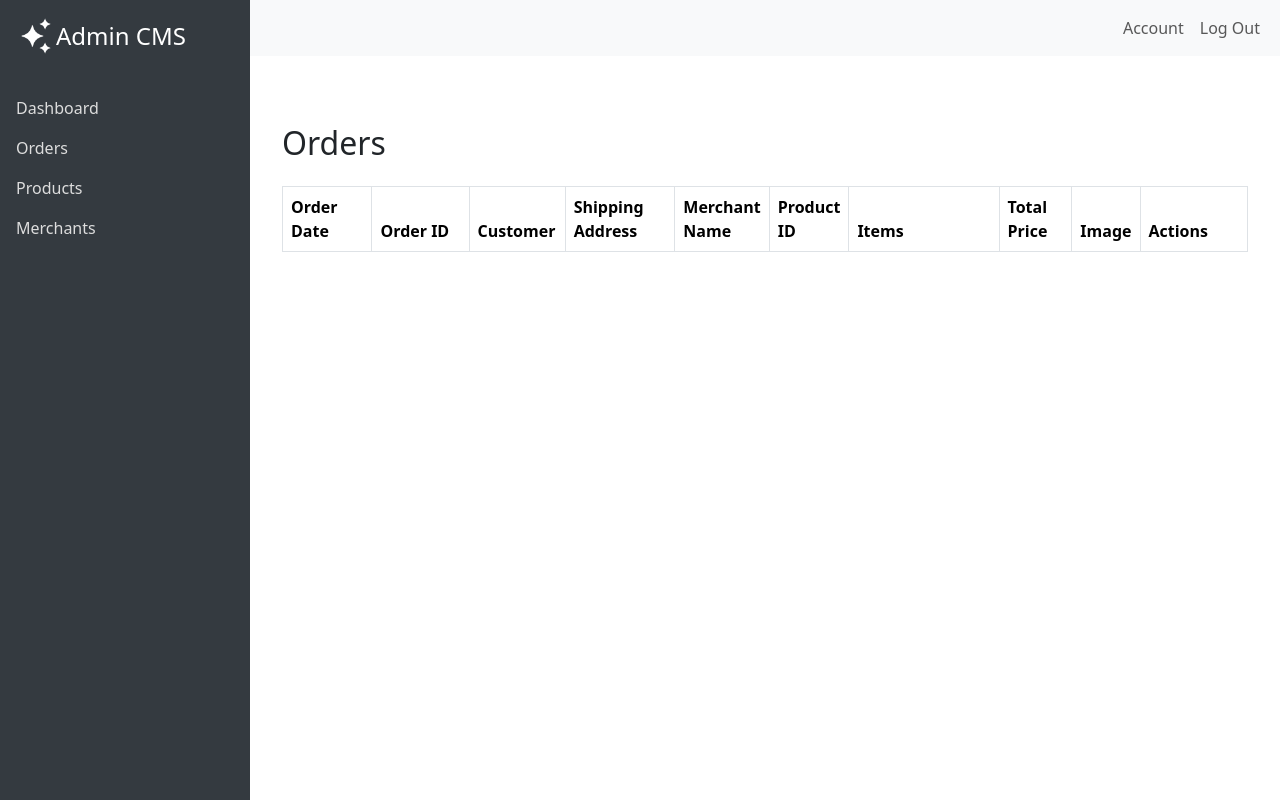
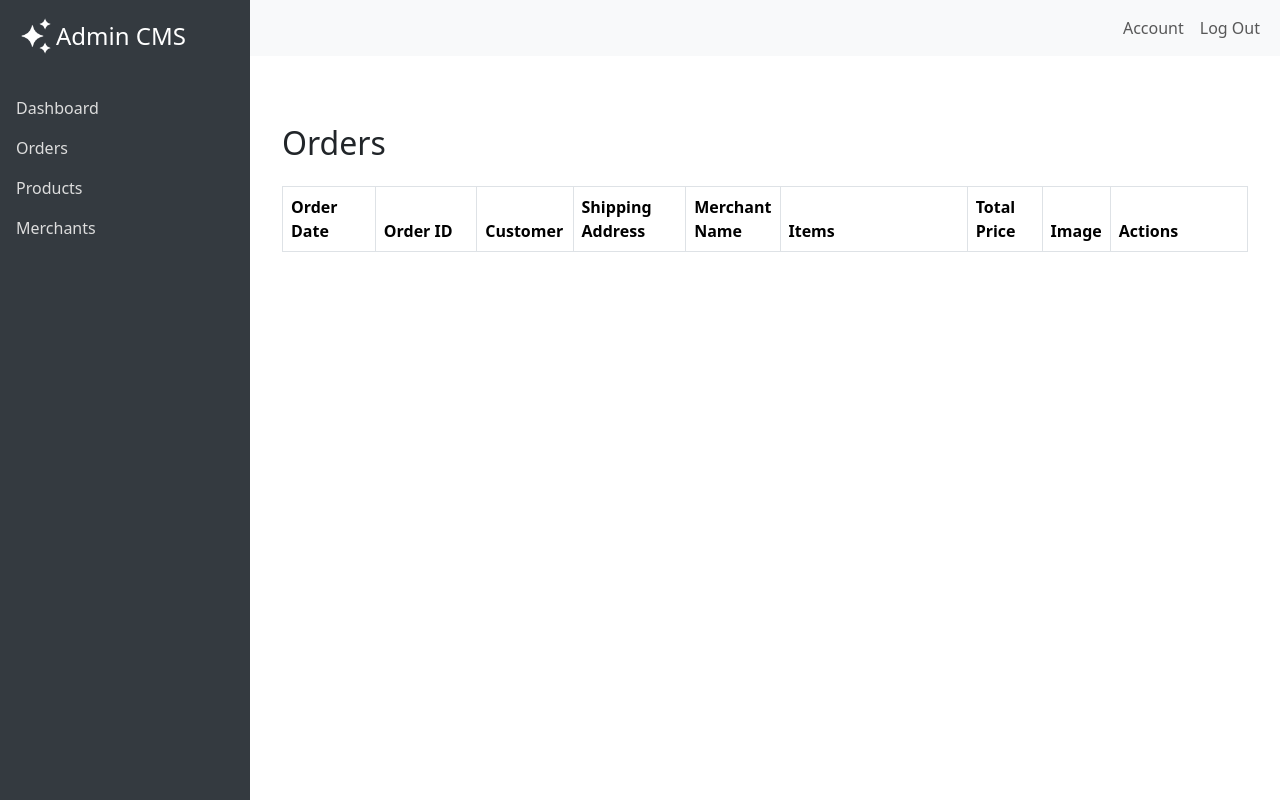
Before and after one commit to Ryuu717/AWS_EC_CMS, a Flask app: template templates/admin_orders.html in a window 1280 px wide. Run offline with Flask 3, Linux system fonts and the light colour scheme; the template is opened without the code that fills it, so the values that code supplies are empty; some libraries are stand-ins or nearby versions.

Commit message:
updated admin order table

```diff
--- a/templates/admin_orders.html
+++ b/templates/admin_orders.html
@@ -27,11 +27,11 @@
                     <th style="width: 10%;">Customer</th>
                     <th style="width: 12%;">Shipping Address</th>
                     <th style="width: 6%;">Merchant Name</th>
-                    <th style="width: 6%;">Product ID</th>
-                    <th style="width: 18%;">Items</th>
+                    <!-- <th style="width: 6%;">Product ID</th> -->
+                    <th style="width: 21%;">Items</th>
                     <th style="width: 8%;" class="text-right">Total Price</th>
                     <th style="width: 7%;">Image</th>
-                    <th style="width: 13%;">Actions</th>
+                    <th style="width: 15%;">Actions</th>
                 </tr>
             </thead>
             <tbody>
@@ -44,7 +44,7 @@
                             <td rowspan="{{ order.CartItems|length }}">{{ order.CartItems[0].UserName }}</td>
                             <td rowspan="{{ order.CartItems|length }}">{{ order.ShippingAddress }}</td>
                             <td>{{ order.CartItems[0].MerchantName }}</td>
-                            <td>{{ order.CartItems[0].ProductID }}</td>
+                            <!-- <td>{{ order.CartItems[0].ProductID }}</td> -->
                             <td>
                                 {{ order.CartItems[0].ProductName }} (x{{ order.CartItems[0].Quantity }}) - ${{ order.CartItems[0].Price }}
                             </td>
@@ -66,7 +66,7 @@
                     {% for item in order.CartItems[1:] %}
                     <tr>
                         <td>{{ item.MerchantName }}</td>
-                        <td>{{ item.ProductID }}</td>
+                        <!-- <td>{{ item.ProductID }}</td> -->
                         <td>{{ item.ProductName }} (x{{ item.Quantity }}) - ${{ item.Price }}</td>
                         <td><img src="{{ item.ImageUrl }}" alt="{{ item.ProductName }}" class="img-fluid" width="70"></td>
                     </tr>
```
